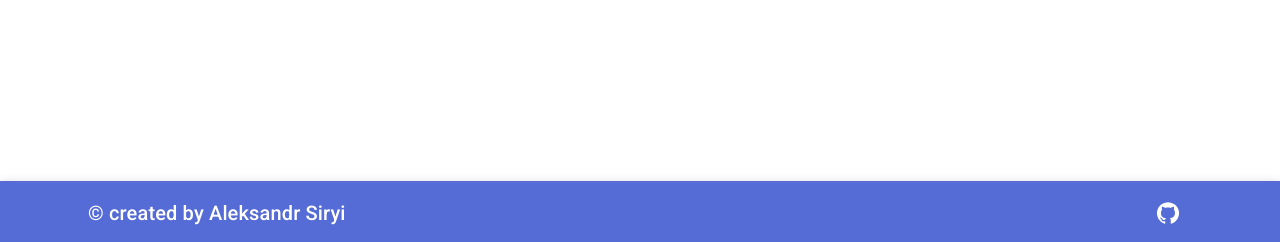
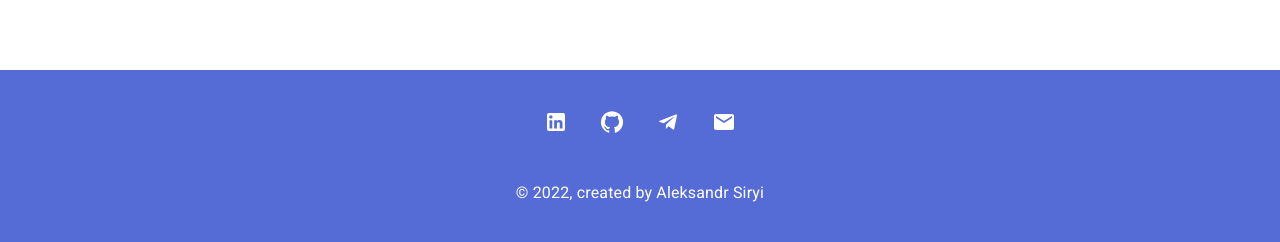
Before and after one commit to theobroma/cryptoverse-mui-v5, a React (Create React App) app: page /cryptocurrencies in a window 1280 px wide. Shown: the part 555-797 px from the top of the page. Built offline with nearby package versions, Linux system fonts and the light colour scheme; no server answers.

Commit message:
footer with social links

```diff
--- a/src/@components/Footer/Footer.tsx
+++ b/src/@components/Footer/Footer.tsx
@@ -1,37 +1,33 @@
+import EmailIcon from '@mui/icons-material/Email';
 import GitHubIcon from '@mui/icons-material/GitHub';
-import { Container } from '@mui/material';
-import AppBar from '@mui/material/AppBar';
-import IconButton from '@mui/material/IconButton';
-import Toolbar from '@mui/material/Toolbar';
-import Typography from '@mui/material/Typography';
+import LinkedInIcon from '@mui/icons-material/LinkedIn';
+import TelegramIcon from '@mui/icons-material/Telegram';
+import { Box, Stack, Typography } from '@mui/material';
+
+import SocialLink from './SocialLink';
 
 const Footer = () => {
   return (
-    <AppBar position="static">
-      <Container maxWidth="lg">
-        <Toolbar>
-          <Typography
-            variant="h6"
-            noWrap
-            component="div"
-            sx={{ flexGrow: 1, display: { xs: 'none', sm: 'block' } }}
-          >
-            © created by Aleksandr Siryi
-          </Typography>
-          <IconButton
-            size="large"
-            // edge="start"
-            color="inherit"
-            target="__blank"
-            href="https://github.com/theobroma/cryptoverse-mui-v5"
-            data-testid="github-link"
-            aria-label="Github Link"
-          >
-            <GitHubIcon />
-          </IconButton>
-        </Toolbar>
-      </Container>
-    </AppBar>
+    <Box component="footer" sx={{ py: 5, bgcolor: 'primary.main' }}>
+      <Stack direction="row" justifyContent="center" spacing={4} sx={{ mb: 5 }}>
+        <SocialLink
+          href="https://www.linkedin.com/in/olexandr-siryj-39852a99/"
+          icon={<LinkedInIcon />}
+        />
+        <SocialLink
+          href="https://github.com/theobroma/"
+          icon={<GitHubIcon />}
+        />
+        <SocialLink href="https://t.me/theobroma222" icon={<TelegramIcon />} />
+        <SocialLink
+          href="mailto:theobroma222@gmail.com?subject=Hello%20Aleksandr,%20From%20Github"
+          icon={<EmailIcon />}
+        />
+      </Stack>
+      <Typography align="center" color="common.white">
+        © {new Date().getFullYear()}, created by Aleksandr Siryi
+      </Typography>
+    </Box>
   );
 };
 
--- /dev/null
+++ b/src/@components/Footer/SocialLink.tsx
@@ -0,0 +1,22 @@
+import React from 'react';
+
+import MuiLink from '@mui/material/Link';
+
+type Props = {
+  href: string;
+  icon: React.ReactElement;
+};
+
+const SocialLink = ({ href, icon }: Props) => {
+  return (
+    <MuiLink
+      href={href}
+      target="_blank"
+      sx={{ textDecoration: 'none', cursor: 'pointer', color: 'common.white' }}
+    >
+      {icon}
+    </MuiLink>
+  );
+};
+
+export default SocialLink;
```
Also changed, not shown: src/index.css (+5 -4 lines).
